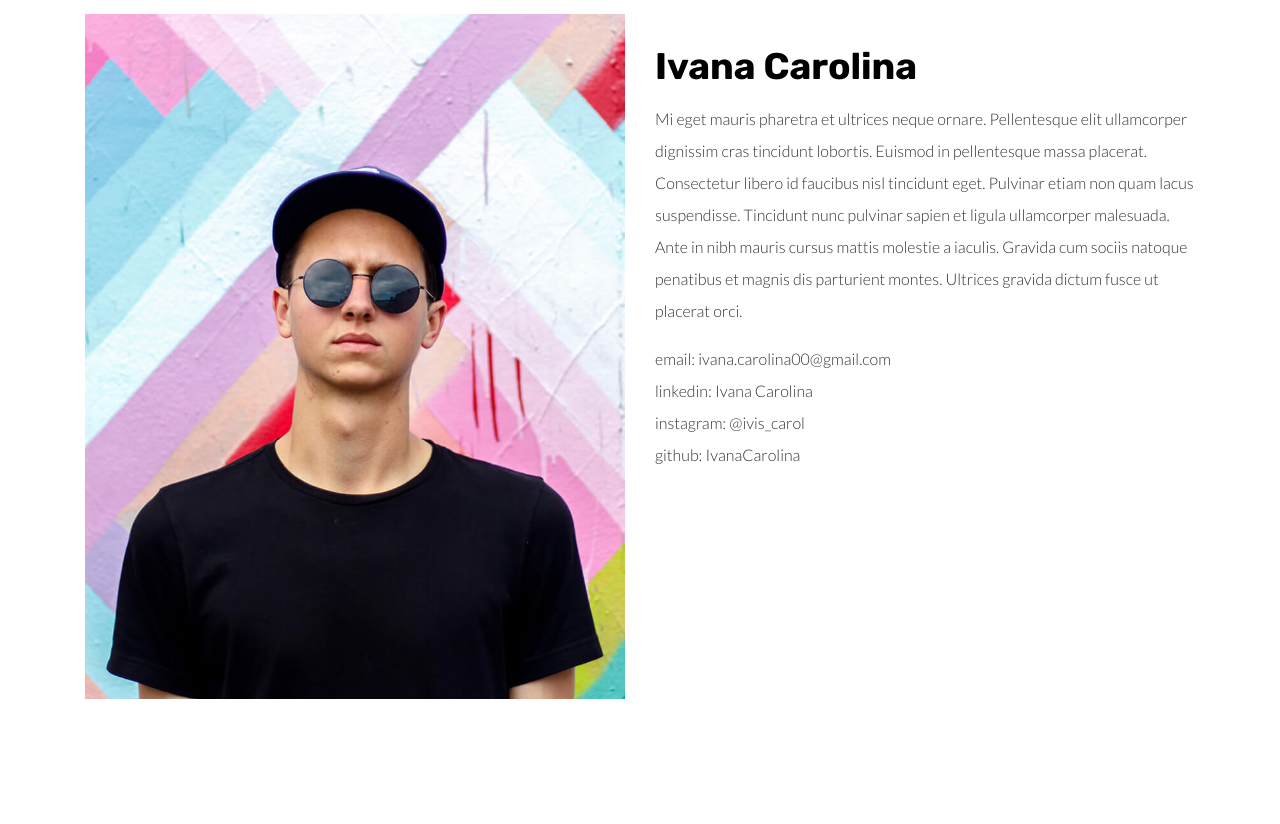
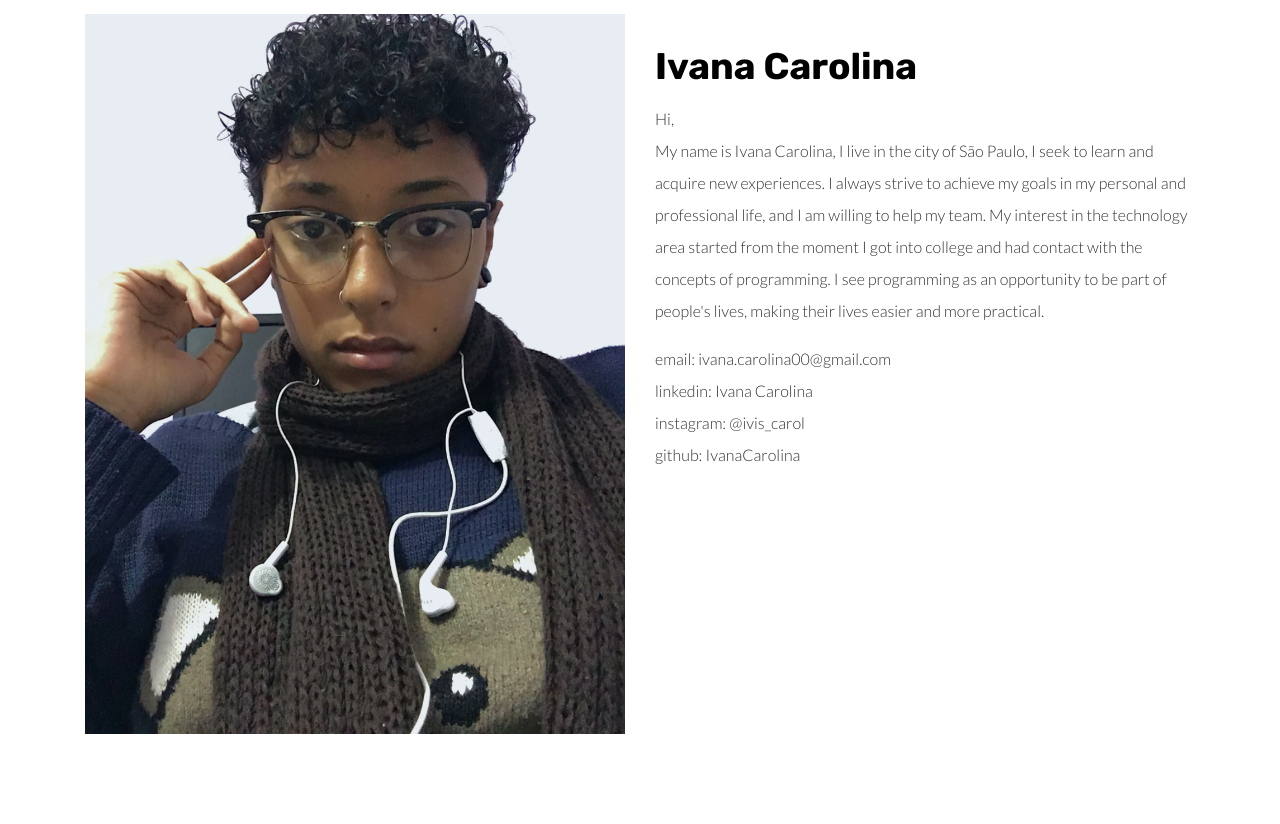
Before and after one commit to IvanaCarolina/FirstServer, a Flask app: page /about.html in a window 1280 px wide. Shown: the part 66-890 px from the top of the page. Before the commit the page ends 765 px from the top, so only its background shows below. Run offline with Flask 2, Linux system fonts and the light colour scheme; some libraries are stand-ins or nearby versions.

Commit message:
finishing

```diff
--- a/Webserver/templates/about.html
+++ b/Webserver/templates/about.html
@@ -12,8 +12,8 @@
   <!-- Disable tap highlight on IE -->
   <meta name="msapplication-tap-highlight" content="no">
 
-  <link rel="apple-touch-icon" sizes="180x180" href="./static/assets/apple-icon-180x180.png">
-  <link href="./static/assets/apple-icon-180x180.png" rel="icon">
+  <link rel="apple-touch-icon" sizes="180x180" href="./static/assets/developer.ico">
+  <link href="./static/assets/developer.ico" rel="icon">
 
   <title>Title page</title>
 
@@ -67,15 +67,13 @@
         <div class="row">
             <div class="col-xs-12">
                 <div class="col-md-6">
-                    <img src="./static/assets/images/img-profil.jpg" class="img-responsive" alt="">
+                    <img src="./static/assets/images/perfil.jpeg" class="img-responsive" alt="">
                 </div>
                 <div class="col-md-6">
                     <h1 class="h2">Ivana Carolina</h1>
-                    <p>Mi eget mauris pharetra et ultrices neque ornare. Pellentesque elit ullamcorper dignissim cras tincidunt
-                        lobortis. Euismod in pellentesque massa placerat. Consectetur libero id faucibus nisl tincidunt eget.
-                        Pulvinar etiam non quam lacus suspendisse. Tincidunt nunc pulvinar sapien et ligula ullamcorper malesuada.
-                        Ante in nibh mauris cursus mattis molestie a iaculis. Gravida cum sociis natoque penatibus et magnis
-                        dis parturient montes. Ultrices gravida dictum fusce ut placerat orci.</p>
+                    <p>Hi,<br>
+                      My name is Ivana Carolina, I live in the city of São Paulo, I seek to learn and acquire new experiences. I always strive to achieve my goals in my personal and professional life, and I am willing to help my team. My interest in the technology area started from the moment I got into college and had contact with the concepts of programming. I see programming as an opportunity to be part of people's lives, making their lives easier and more practical.
+                      </p>
 
                     <ul class="list-unstyled">
                         <li>
--- a/Webserver/templates/index.html
+++ b/Webserver/templates/index.html
@@ -12,8 +12,8 @@
   <!-- Disable tap highlight on IE -->
   <meta name="msapplication-tap-highlight" content="no">
 
-  <link rel="apple-touch-icon" sizes="180x180" href="./static/assets/apple-icon-180x180.png">
-  <link href="./static/assets/apple-icon-180x180.png" rel="icon">
+  <link rel="apple-touch-icon" sizes="180x180" href="./static/assets/developer.ico">
+  <link href="./static/assets/developer.ico" rel="icon">
 
   <title>My Website</title>
 
@@ -71,7 +71,7 @@
 
 
   <div class="hero-full-container background-image-container white-text-container"
-    style="background-image:url('./static/assets/images/img-home.jpg')">
+    style="background-image:url('./static/assets/images/wallpaper.jpg')">
     <div class="overlay-gradient"></div>
     <div class="container">
       <div class="row">
--- a/Webserver/templates/project.html
+++ b/Webserver/templates/project.html
@@ -12,8 +12,8 @@
   <!-- Disable tap highlight on IE -->
   <meta name="msapplication-tap-highlight" content="no">
 
-  <link rel="apple-touch-icon" sizes="180x180" href="./static/assets/apple-icon-180x180.png">
-  <link href="./static/assets/apple-icon-180x180.png" rel="icon">
+  <link rel="apple-touch-icon" sizes="180x180" href="./static/assets/developer.ico">
+  <link href="./static/assets/developer.ico" rel="icon">
 
   <title>Title page</title>
 
```
Also changed, not shown: Webserver/static/assets/developer.ico (added), Webserver/static/assets/images/perfil.jpeg (added), Webserver/static/assets/images/wallpaper.jpg (added).
